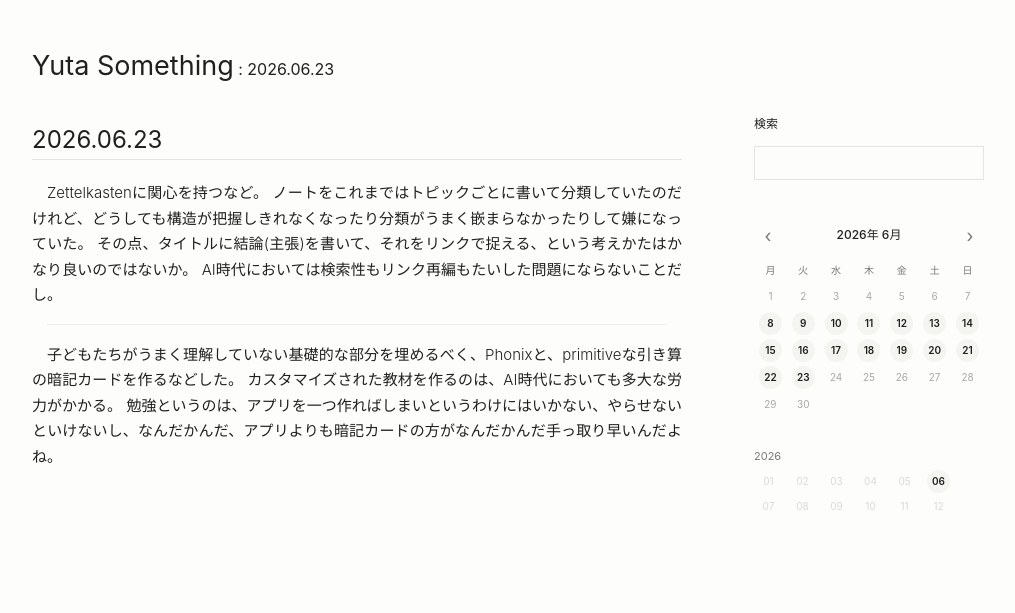
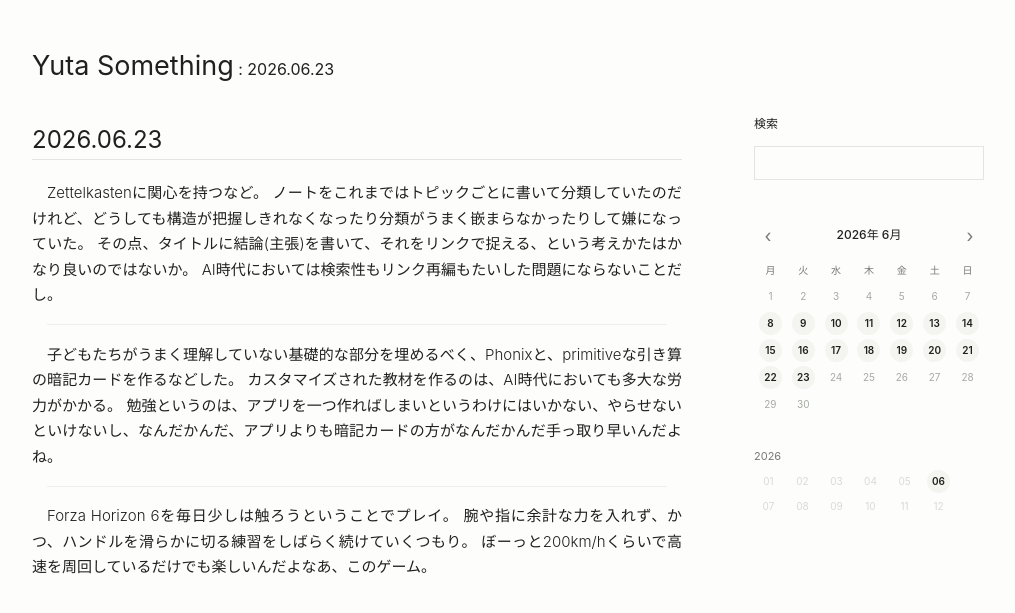
Before and after one commit to yutasth/weblog, a Jekyll site: the page built from _diary/202606231.md, in a window 1280 px wide. Shown: the top 613 px of the page, without its empty margins (132-1147 px from the left). Built offline with Jekyll 4.4.1, drawn with Linux system fonts in a browser that asks for light colours.

Commit message:
2026.06.23 日記追加

```diff
--- a/_diary/202606231.md
+++ b/_diary/202606231.md
@@ -11,3 +11,9 @@ AI時代においては検索性もリンク再編もたいした問題になら
 子どもたちがうまく理解していない基礎的な部分を埋めるべく、Phonixと、primitiveな引き算の暗記カードを作るなどした。
 カスタマイズされた教材を作るのは、AI時代においても多大な労力がかかる。
 勉強というのは、アプリを一つ作ればしまいというわけにはいかない、やらせないといけないし、なんだかんだ、アプリよりも暗記カードの方がなんだかんだ手っ取り早いんだよね。
+
+---
+
+Forza Horizon 6を毎日少しは触ろうということでプレイ。
+腕や指に余計な力を入れず、かつ、ハンドルを滑らかに切る練習をしばらく続けていくつもり。
+ぼーっと200km/hくらいで高速を周回しているだけでも楽しいんだよなあ、このゲーム。
```
